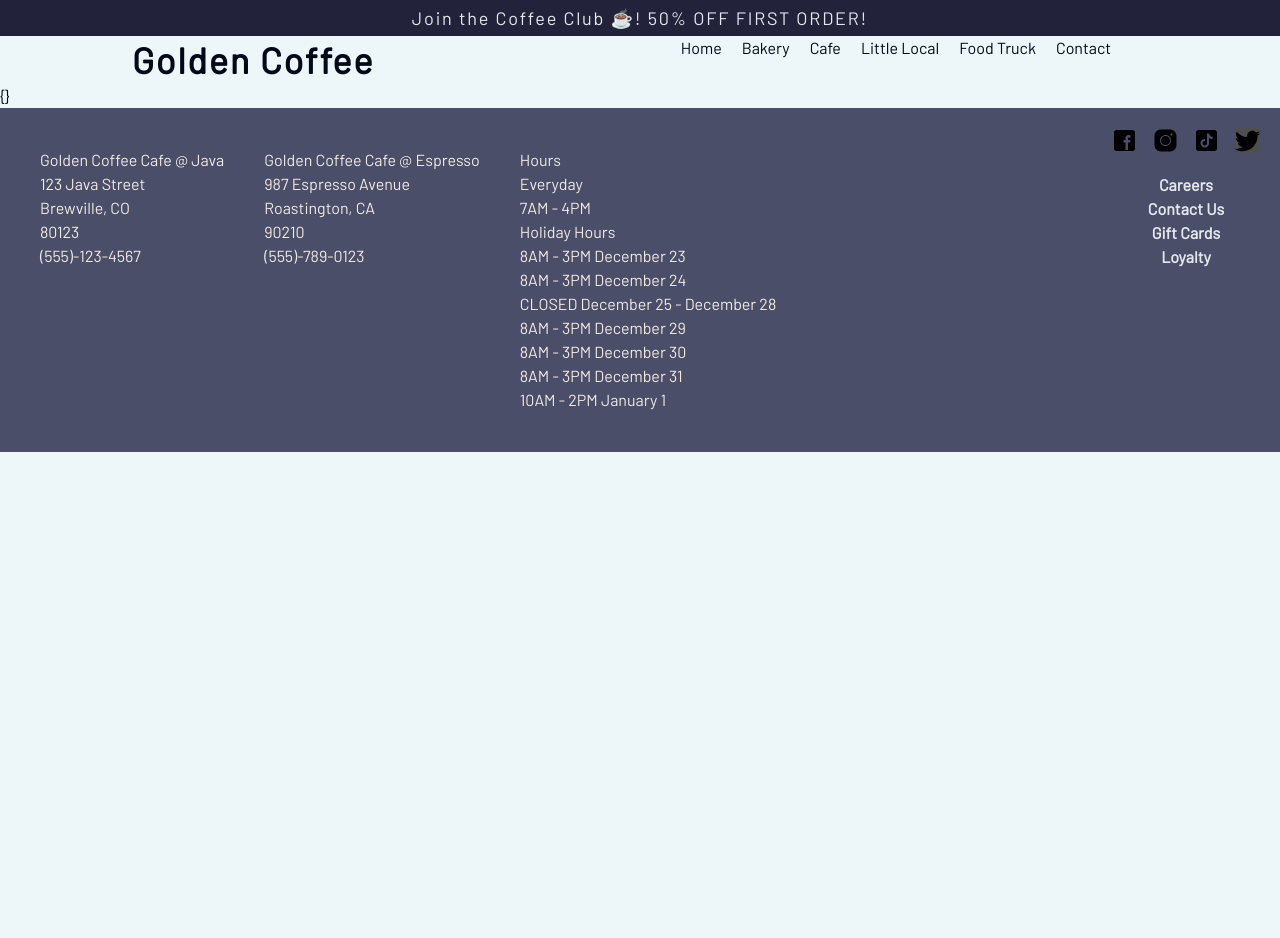
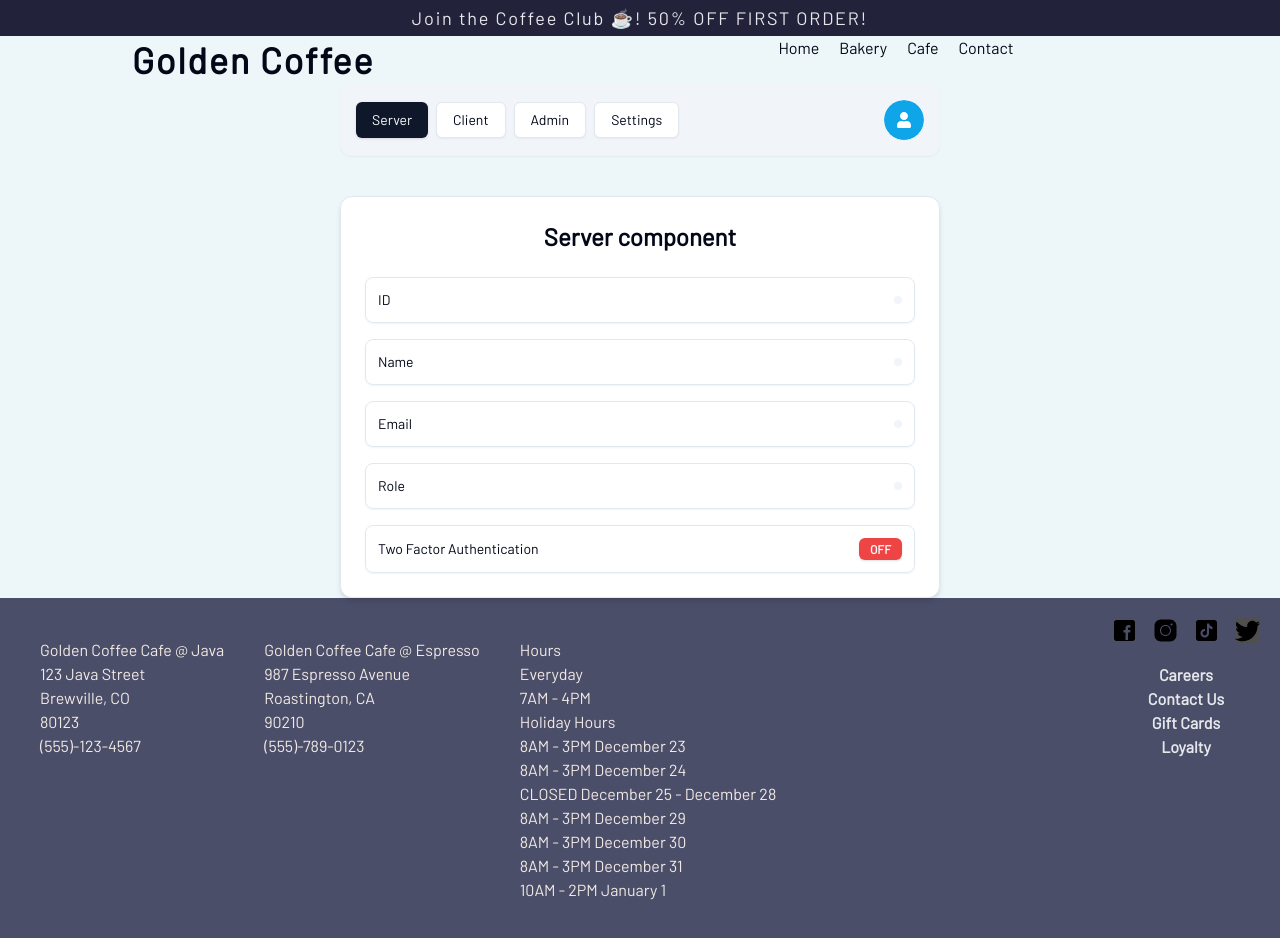
Before and after one commit to weiwang0305/Golden-Coffee, a Next.js app: page /account/server in a window 1280 px wide. Shown: the top 938 px of the page. Before the commit the page ends 800 px from the top, so only its background shows below. Built offline with nearby package versions, Linux system fonts and the light colour scheme; no server answers.

Commit message:
deleted extra pages, added new tab in account page to show user information

```diff
--- /dev/null
+++ b/app/account/(protected)/_components/user-info.tsx
@@ -0,0 +1,55 @@
+import { Card, CardHeader, CardContent } from '@/components/ui/card';
+import { ExtendedUser } from '@/next-auth';
+import { Badge } from '@/components/ui/badge';
+
+interface UserInfoProps {
+  user?: ExtendedUser;
+  label: string;
+}
+
+export const UserInfo = ({ user, label }: UserInfoProps) => {
+  console.log(user?.isTwoFactorEnabled);
+  return (
+    <div>
+      <Card className='w-[600px] shadow-md'>
+        <CardHeader>
+          <p className='text-2xl font-semibold text-center'>{label}</p>
+        </CardHeader>
+        <CardContent className='space-y-4'>
+          <div className='flex flex-row items-center justify-between rounded-lg border p-3 shadow-sm'>
+            <p className='text-sm font-medium'>ID</p>
+            <p className='truncate text-xs max-w-[180px] font-mono p-1 bg-slate-100 rounded-md'>
+              {user?.id}
+            </p>
+          </div>
+          <div className='flex flex-row items-center justify-between rounded-lg border p-3 shadow-sm'>
+            <p className='text-sm font-mediua'>Name</p>
+            <p className='truncate text-xs max-w-[180px] font-mono p-1 bg-slate-100 rounded-md'>
+              {user?.name}
+            </p>
+          </div>
+          <div className='flex flex-row items-center justify-between rounded-lg border p-3 shadow-sm'>
+            <p className='text-sm font-medium'>Email</p>
+            <p className='truncate text-xs max-w-[180px] font-mono p-1 bg-slate-100 rounded-md'>
+              {user?.email}
+            </p>
+          </div>
+          <div className='flex flex-row items-center justify-between rounded-lg border p-3 shadow-sm'>
+            <p className='text-sm font-medium'>Role</p>
+            <p className='truncate text-xs max-w-[180px] font-mono p-1 bg-slate-100 rounded-md'>
+              {user?.role}
+            </p>
+          </div>
+          <div className='flex flex-row items-center justify-between rounded-lg border p-3 shadow-sm'>
+            <p className='text-sm font-medium'>Two Factor Authentication</p>
+            <Badge
+              variant={user?.isTwoFactorEnabled ? 'success' : 'destructive'}
+            >
+              {user?.isTwoFactorEnabled ? 'ON' : 'OFF'}
+            </Badge>
+          </div>
+        </CardContent>
+      </Card>
+    </div>
+  );
+};
--- /dev/null
+++ b/app/account/(protected)/server/page.tsx
@@ -0,0 +1,13 @@
+import { currentUser } from '@/lib/auth';
+import { UserInfo } from '../_components/user-info';
+
+const ServerPage = async () => {
+  const user = await currentUser();
+  return (
+    <div>
+      <UserInfo user={user} label='Server component' />
+    </div>
+  );
+};
+
+export default ServerPage;
--- a/app/account/server/page.tsx
+++ /dev/null
@@ -1,8 +0,0 @@
-import { currentUser } from '@/lib/auth';
-
-const ServerPage = () => {
-  const user = currentUser();
-  return <div>{JSON.stringify(user)}</div>;
-};
-
-export default ServerPage;
--- a/app/foodtruck/page.tsx
+++ /dev/null
@@ -1,4 +0,0 @@
-const FoodTruckPage = () => {
-  return <div>This is the Food Truck Page... WIP</div>;
-};
-export default FoodTruckPage;
--- a/app/layout.tsx
+++ b/app/layout.tsx
@@ -15,8 +15,6 @@
   { href: '/', label: 'Home' },
   { href: '/bakery', label: 'Bakery' },
   { href: '/cafe', label: 'Cafe' },
-  { href: '/local', label: 'Little Local' },
-  { href: '/foodtruck', label: 'Food Truck' },
   { href: '/contact', label: 'Contact' },
 ];
 
--- a/app/local/page.tsx
+++ /dev/null
@@ -1,4 +0,0 @@
-const LocalPage = () => {
-  return <div>This is the Local Page... WIP</div>;
-};
-export default LocalPage;
--- a/auth.ts
+++ b/auth.ts
@@ -45,6 +45,9 @@
       if (token.role && session.user) {
         session.user.role = token.role;
       }
+      if (session.user) {
+        session.user.isTwoFactorEnabled = token.isTwoFactorEnabled as boolean;
+      }
       return session;
     },
     async jwt({ token }) {
@@ -57,6 +60,7 @@
         return token;
       }
       token.role = existingUser.role;
+      token.isTwoFactorEnabled = existingUser.isTwoFactorEnabled;
       return token;
     },
   },
--- /dev/null
+++ b/components/ui/badge.tsx
@@ -0,0 +1,37 @@
+import * as React from 'react';
+import { cva, type VariantProps } from 'class-variance-authority';
+
+import { cn } from '@/lib/utils';
+
+const badgeVariants = cva(
+  'inline-flex items-center rounded-md border px-2.5 py-0.5 text-xs font-semibold transition-colors focus:outline-none focus:ring-2 focus:ring-ring focus:ring-offset-2',
+  {
+    variants: {
+      variant: {
+        default:
+          'border-transparent bg-primary text-primary-foreground shadow hover:bg-primary/80',
+        secondary:
+          'border-transparent bg-secondary text-secondary-foreground hover:bg-secondary/80',
+        destructive:
+          'border-transparent bg-destructive text-destructive-foreground shadow hover:bg-destructive/80',
+        outline: 'text-foreground',
+        success: 'border-transparent bg-emerald-500 text-primary-foreground',
+      },
+    },
+    defaultVariants: {
+      variant: 'default',
+    },
+  }
+);
+
+export interface BadgeProps
+  extends React.HTMLAttributes<HTMLDivElement>,
+    VariantProps<typeof badgeVariants> {}
+
+function Badge({ className, variant, ...props }: BadgeProps) {
+  return (
+    <div className={cn(badgeVariants({ variant }), className)} {...props} />
+  );
+}
+
+export { Badge, badgeVariants };
--- a/next-auth.d.ts
+++ b/next-auth.d.ts
@@ -2,6 +2,7 @@
 
 export type ExtendedUser = DefaultSession['user'] & {
   role: ADMIN | USER;
+  isTwoFactorEnabled: boolean;
 };
 
 declare module 'next-auth' {
```
